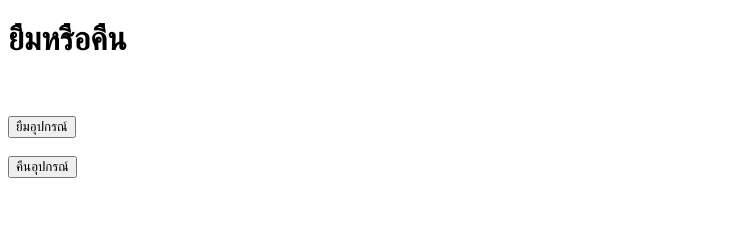
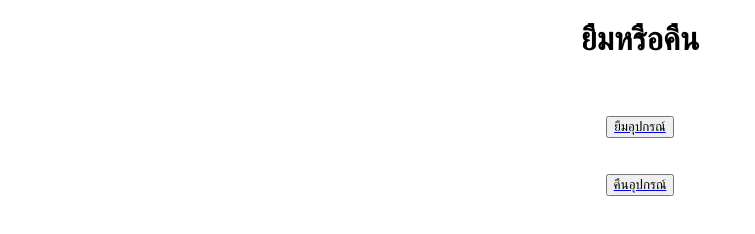
Before and after one commit to norapatsm/borrow-return-equipment, a website: page second_page.html in a window 1280 px wide. Shown: the whole page, without its empty margins (0-755 px from the left). Drawn offline with Linux system fonts and the light colour scheme.

Commit message:
update center

```diff
--- a/second_page.html
+++ b/second_page.html
@@ -3,6 +3,15 @@
   <head>
     <meta charset="UTF-8">
     <title>ยืมหรือคืน</title>
+    <style>
+      h1, a {
+        text-align: center;
+      }
+      button {
+        margin: 0 auto;
+        display: block;
+      }
+    </style>
   </head>
   <body>
     <h1>ยืมหรือคืน</h1>
```
